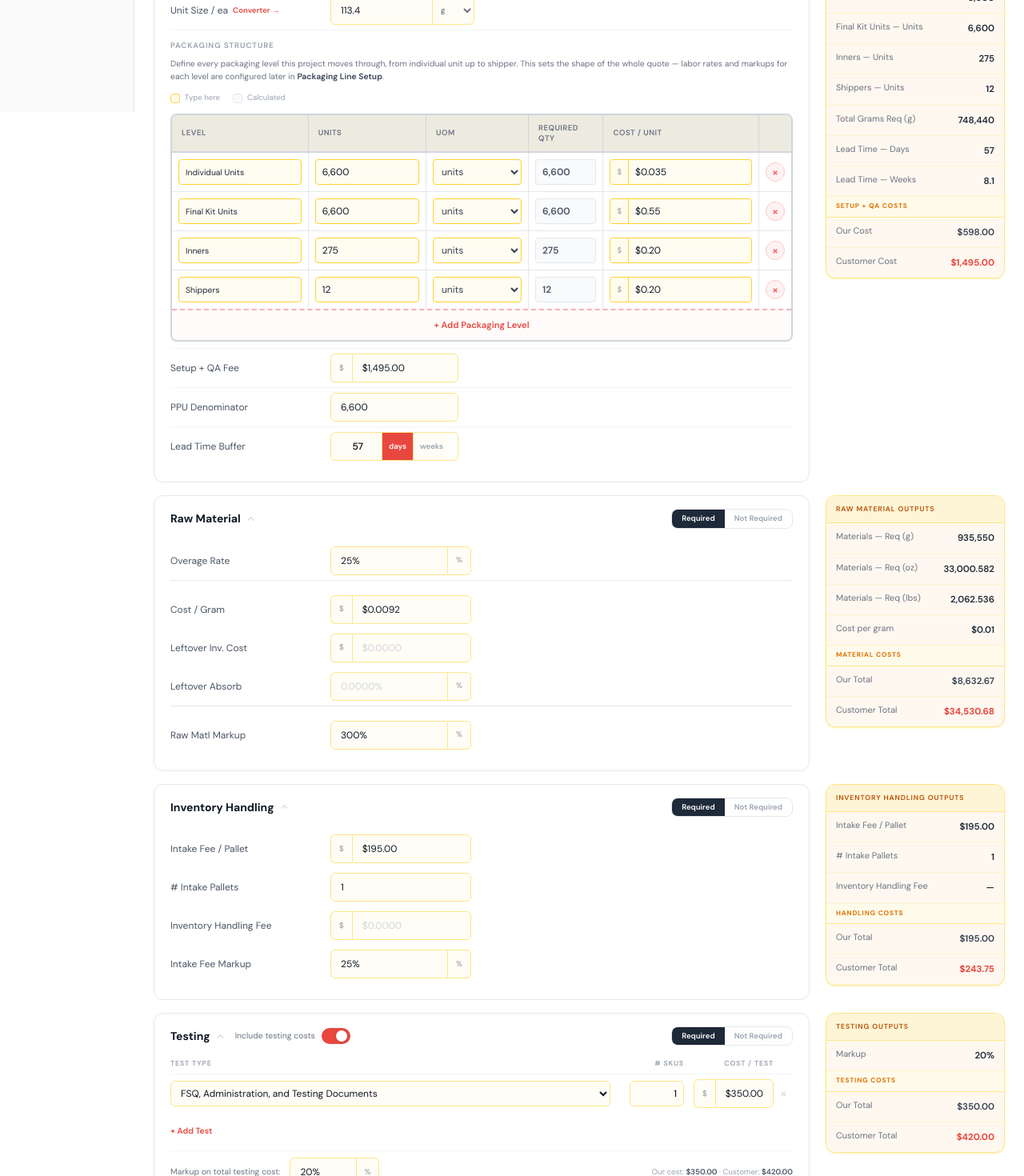
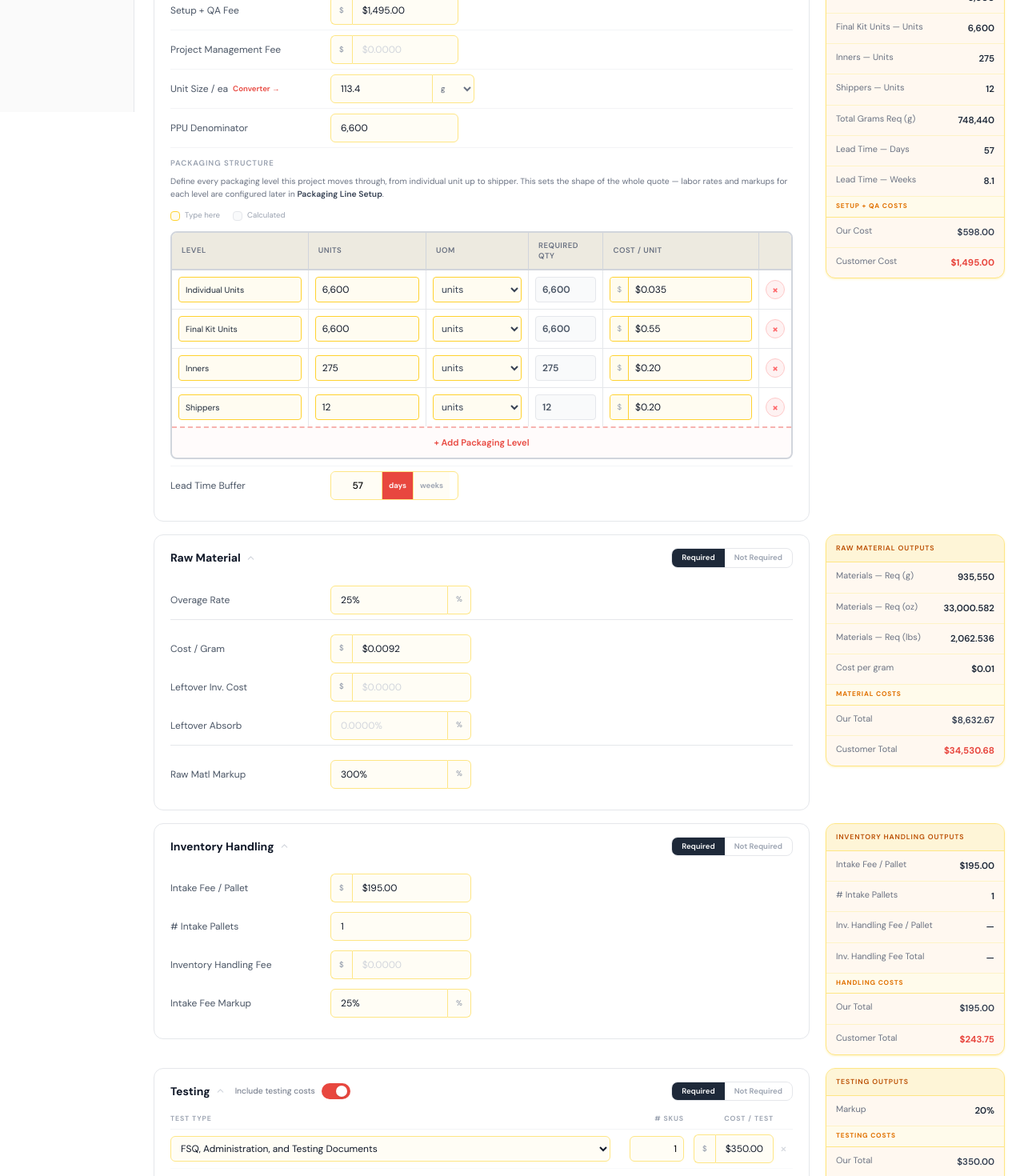
Before and after one commit to JDI-Distribution/revamped-pricing-tool, a React (Vite) app in the folder app/: page /#/ in a window 1280 px wide. Shown: the part 660-2130 px from the top of the page at 80% size. Built offline with nearby package versions, Linux system fonts and the light colour scheme.

Commit message:
added new sections

```diff
--- a/app/src/components/project/PackagingLevels.tsx
+++ b/app/src/components/project/PackagingLevels.tsx
@@ -114,9 +114,10 @@ function Col({ lvl, children }: { lvl: PackagingLevel; children?: React.ReactNod
 interface Props {
   packagingLevels:    PackagingLevel[];
   setPackagingLevels: React.Dispatch<React.SetStateAction<PackagingLevel[]>>;
+  className?: string;
 }
 
-export default function PackagingLevels({ packagingLevels, setPackagingLevels }: Props) {
+export default function PackagingLevels({ packagingLevels, setPackagingLevels, className }: Props) {
   const [sectionOpen, setSectionOpen]   = useState(true);
   const [outputsOpen, setOutputsOpen]   = useState<Record<string, boolean>>({});
   const [collapsedCols, setCollapsedCols] = useState<Record<string, boolean>>({});
@@ -160,16 +161,19 @@ export default function PackagingLevels({ packagingLevels, setPackagingLevels }:
   };
 
   // ── Manual charges ─────────────────────────────────────────────────────────
-  const [draftCharge, setDraftCharge] = useState<{ name: string; amount: string; basis: "per_unit" | "fixed" }>({
-    name: "", amount: "", basis: "per_unit",
+  const [draftCharge, setDraftCharge] = useState<{ name: string; amount: string; basis: "per_unit" | "fixed"; levelId: string }>({
+    name: "", amount: "", basis: "per_unit", levelId: "",
   });
 
   const addCharge = () => {
     const amount = parseFloat(draftCharge.amount);
     if (!draftCharge.name.trim() || isNaN(amount) || amount <= 0) return;
-    const charge: ManualCharge = { id: uid(), name: draftCharge.name.trim(), amount, basis: draftCharge.basis };
+    const charge: ManualCharge = {
+      id: uid(), name: draftCharge.name.trim(), amount, basis: draftCharge.basis,
+      ...(draftCharge.levelId ? { levelId: draftCharge.levelId } : {}),
+    };
     setPackagingLevels(prev => prev.map(l => ({ ...l, manualCharges: [...(l.manualCharges ?? []), charge] })));
-    setDraftCharge({ name: "", amount: "", basis: "per_unit" });
+    setDraftCharge({ name: "", amount: "", basis: "per_unit", levelId: draftCharge.levelId });
   };
 
   const removeCharge = (chargeId: string) =>
@@ -185,7 +189,7 @@ export default function PackagingLevels({ packagingLevels, setPackagingLevels }:
 
 
   return (
-    <div id="section-packaging-summary" className="bg-white border border-gray-200 rounded-xl mx-4 md:mx-6 mb-4 overflow-hidden max-w-4xl">
+    <div id="section-packaging-summary" className={className ?? "bg-white border border-gray-200 rounded-xl mx-4 md:mx-6 mb-4 overflow-hidden max-w-4xl"}>
 
       {/* ── Section header ── */}
       <div className="px-4 pt-3 pb-2 flex items-center gap-3">
@@ -638,7 +642,14 @@ export default function PackagingLevels({ packagingLevels, setPackagingLevels }:
             {allCharges.length > 0 && (
               <div className="mb-2 space-y-1">
                 {allCharges.map(c => {
-                  const chargeRows = packagingLevels.map((lvl, index) => {
+                  const assignedLevels = c.levelId
+                    ? packagingLevels.filter(l => l.id === c.levelId)
+                    : packagingLevels;
+                  const assignedLabel = c.levelId
+                    ? (packagingLevels.find(l => l.id === c.levelId)?.customLevelName || packagingLevels.find(l => l.id === c.levelId)?.packagingLevel || "Level")
+                    : "All levels";
+                  const chargeRows = assignedLevels.map((lvl) => {
+                    const index = packagingLevels.indexOf(lvl);
                     const baseUnits = lvl.cpoRequiredQty != null && lvl.cpoRequiredQty > 0
                       ? lvl.cpoRequiredQty
                       : effectiveUnits(lvl, index, packagingLevels);
@@ -649,11 +660,12 @@ export default function PackagingLevels({ packagingLevels, setPackagingLevels }:
                   return (
                     <div key={c.id} className="flex items-center gap-2 text-[0.65rem] bg-white border border-amber-200 rounded px-2 py-1">
                       <span className="font-semibold text-gray-700 flex-1 min-w-0 truncate">{c.name}</span>
+                      <span className="text-[0.6rem] text-gray-400 shrink-0 italic">{assignedLabel}</span>
                       <span className="text-gray-400 shrink-0">${c.amount.toFixed(2)} {c.basis === "per_unit" ? "/ unit" : "fixed"}</span>
                       <span className="text-gray-300 shrink-0">→</span>
                       {chargeRows.map(({ lvl, total, unitsWithOverage }) => (
                         <span key={lvl.id} className="text-[#e8473f] font-semibold tabular-nums shrink-0">
-                          {effectiveTypeName(lvl) || lvl.packagingLevel}: ${total.toLocaleString("en-US", { minimumFractionDigits: 2, maximumFractionDigits: 2 })}
+                          ${total.toLocaleString("en-US", { minimumFractionDigits: 2, maximumFractionDigits: 2 })}
                           {c.basis === "per_unit" && <span className="text-gray-400 font-normal"> ({unitsWithOverage.toLocaleString()} u)</span>}
                         </span>
                       ))}
@@ -679,6 +691,21 @@ export default function PackagingLevels({ packagingLevels, setPackagingLevels }:
                   placeholder="e.g. Tray Insert Cost"
                   className="h-8 w-full px-3 text-xs text-gray-700 border border-amber-300 bg-white rounded focus:outline-none focus:ring-1 focus:ring-[#e8473f]/40 focus:border-[#e8473f] placeholder:text-gray-400 transition"
                 />
+              </div>
+              <div className="shrink-0">
+                <p className="text-[0.5rem] text-gray-400 mb-0.5">Packaging Level</p>
+                <select
+                  value={draftCharge.levelId}
+                  onChange={e => setDraftCharge(d => ({ ...d, levelId: e.target.value }))}
+                  className="h-8 px-2 text-xs text-gray-700 border border-amber-300 bg-white rounded focus:outline-none focus:ring-1 focus:ring-[#e8473f]/40 focus:border-[#e8473f] transition cursor-pointer"
+                >
+                  <option value="">All levels</option>
+                  {packagingLevels.map(lvl => (
+                    <option key={lvl.id} value={lvl.id}>
+                      {lvl.customLevelName || lvl.packagingLevel || effectiveTypeName(lvl) || `Level ${packagingLevels.indexOf(lvl) + 1}`}
+                    </option>
+                  ))}
+                </select>
               </div>
               <div className="shrink-0">
                 <p className="text-[0.5rem] text-gray-400 mb-0.5">Amount ($)</p>
--- a/app/src/components/project/ProjectDetails.tsx
+++ b/app/src/components/project/ProjectDetails.tsx
@@ -247,6 +247,28 @@ export default function ProjectDetails({
 
             {/* ── shared row token: label col fixed 180px, input col fills rest ── */}
 
+            {/* Setup + QA Fee */}
+            <div className="grid grid-cols-[180px_1fr] items-center gap-5 py-1.5">
+              <span className="text-xs text-gray-600">Setup + QA Fee</span>
+              <div className="flex items-center w-40">
+                <span className={prefixBadge}>$</span>
+                <CurrencyInput type="dollar" value={parseFloat(formData.setupFeeCustomer) || 0}
+                  onChange={v => setFormField("setupFeeCustomer", String(v))}
+                  className={inputWithPrefix} />
+              </div>
+            </div>
+
+            {/* Project Management Fee */}
+            <div className="grid grid-cols-[180px_1fr] items-center gap-5 py-1.5">
+              <span className="text-xs text-gray-600">Project Management Fee</span>
+              <div className="flex items-center w-40">
+                <span className={prefixBadge}>$</span>
+                <CurrencyInput type="dollar" value={parseFloat((formData as any).projectManagementFee) || 0}
+                  onChange={v => setFormField("projectManagementFee" as keyof typeof formData, String(v))}
+                  className={inputWithPrefix} />
+              </div>
+            </div>
+
             {/* Unit Size / ea */}
             <div className="grid grid-cols-[180px_1fr] items-center gap-5 py-1.5">
               <div className="flex items-center gap-1.5 min-w-0">
@@ -271,6 +293,16 @@ export default function ProjectDetails({
                     <option key={u} value={u}>{u}</option>
                   ))}
                 </select>
+              </div>
+            </div>
+
+            {/* PPU Denominator */}
+            <div className="grid grid-cols-[180px_1fr] items-center gap-5 py-1.5">
+              <span className="text-xs text-gray-600">PPU Denominator</span>
+              <div className="w-40">
+                <CurrencyInput type="integer" value={parseFloat(formData.ppuDenominator) || 0}
+                  onChange={v => setFormField("ppuDenominator", String(v))}
+                  className={inputKey} />
               </div>
             </div>
 
@@ -388,27 +420,6 @@ export default function ProjectDetails({
               </div>
             </div>
 
-            {/* Setup Fee */}
-            <div className="grid grid-cols-[180px_1fr] items-center gap-5 py-1.5">
-              <span className="text-xs text-gray-600">Setup + QA Fee</span>
-              <div className="flex items-center w-40">
-                <span className={prefixBadge}>$</span>
-                <CurrencyInput type="dollar" value={parseFloat(formData.setupFeeCustomer) || 0}
-                  onChange={v => setFormField("setupFeeCustomer", String(v))}
-                  className={inputWithPrefix} />
-              </div>
-            </div>
-
-            {/* PPU Denominator */}
-            <div className="grid grid-cols-[180px_1fr] items-center gap-5 py-1.5">
-              <span className="text-xs text-gray-600">PPU Denominator</span>
-              <div className="w-40">
-                <CurrencyInput type="integer" value={parseFloat(formData.ppuDenominator) || 0}
-                  onChange={v => setFormField("ppuDenominator", String(v))}
-                  className={inputKey} />
-              </div>
-            </div>
-
             {/* Lead Time Buffer */}
             <div id="section-lead-time" className="grid grid-cols-[180px_1fr] items-center gap-5 py-1.5">
               <span className="text-xs text-gray-600">Lead Time Buffer</span>
@@ -483,6 +494,12 @@ export default function ProjectDetails({
           <span className={outLbl}>Customer Cost</span>
           <span className={outCxVal}>{fv(parseFloat(formData.setupFeeCustomer) || 0, fmtD)}</span>
         </div>
+        {parseFloat((formData as any).projectManagementFee) > 0 && (
+          <div className={outRow}>
+            <span className={outLbl}>Project Mgmt Fee</span>
+            <span className={outCxVal}>{fmtD(parseFloat((formData as any).projectManagementFee))}</span>
+          </div>
+        )}
       </div>}
       </div>{/* end section-row CPO */}
 
@@ -580,19 +597,21 @@ export default function ProjectDetails({
       {!notRequired["section-inventory-handling"] && (() => {
         const intakeFee         = parseFloat(formData.intakeFee as string) || 0;
         const numIntakePallets  = parseFloat((formData as any).numIntakePallets ?? formData.numPallets) || 0;
-        const invHandlingFee    = parseFloat((formData as any).inventoryHandlingFee as string) || 0;
+        const invHandlingFeePerPallet = parseFloat((formData as any).inventoryHandlingFee as string) || 0;
+        const invHandlingFeeTotal = invHandlingFeePerPallet * numIntakePallets;
         const intakeMarkup      = parseFloat(formData.intakeFeeMarkup as string) || 0;
         const intakeTotalOur    = intakeFee * numIntakePallets;
         const intakeTotalCx     = intakeTotalOur * (1 + intakeMarkup / 100);
-        const invHandlingCx     = invHandlingFee * (1 + intakeMarkup / 100);
-        const totalOur          = intakeTotalOur + invHandlingFee;
+        const invHandlingCx     = invHandlingFeeTotal * (1 + intakeMarkup / 100);
+        const totalOur          = intakeTotalOur + invHandlingFeeTotal;
         const totalCustomer     = intakeTotalCx + invHandlingCx;
         return (
           <div className={outPanel}>
             <div className={outTitle}>Inventory Handling Outputs</div>
             <div className={outRow}><span className={outLbl}>Intake Fee / Pallet</span><span className={outVal}>{fv(intakeFee, fmtD)}</span></div>
             <div className={outRow}><span className={outLbl}># Intake Pallets</span><span className={outVal}>{numIntakePallets > 0 ? fmtN(numIntakePallets) : "—"}</span></div>
-            <div className={outRow}><span className={outLbl}>Inventory Handling Fee</span><span className={outVal}>{fv(invHandlingFee, fmtD)}</span></div>
+            <div className={outRow}><span className={outLbl}>Inv. Handling Fee / Pallet</span><span className={outVal}>{fv(invHandlingFeePerPallet, fmtD)}</span></div>
+            <div className={outRow}><span className={outLbl}>Inv. Handling Fee Total</span><span className={outVal}>{fv(invHandlingFeeTotal, fmtD)}</span></div>
             <div className={outCostSep}>Handling Costs</div>
             <div className={outRow}><span className={outLbl}>Our Total</span><span className={outOurVal}>{fv(totalOur, fmtD)}</span></div>
             <div className={outRow}><span className={outLbl}>Customer Total</span><span className={outCxVal}>{fv(totalCustomer, fmtD)}</span></div>
--- a/app/src/lib/ProjectContext.tsx
+++ b/app/src/lib/ProjectContext.tsx
@@ -32,6 +32,7 @@ const initialFormData: ProjectFormData = {
   testingMarkup:           "20",
   setupFeeOur:             "598",
   setupFeeCustomer:        "1495",
+  projectManagementFee:    "0",
   ppuDenominator:          "6600",
   leadTimeBufferDays:      "57",
   startDate:               (() => { const d = new Date(); d.setDate(d.getDate() + 7); return d.toISOString().slice(0, 10); })(),
--- a/app/src/lib/types.ts
+++ b/app/src/lib/types.ts
@@ -43,6 +43,7 @@ export interface ManualCharge {
   name:      string;
   amount:    number;   // dollar amount
   basis:     "per_unit" | "fixed";
+  levelId?:  string;   // id of the PackagingLevel this charge applies to; undefined = all levels
 }
 
 export interface PackagingLevel {
@@ -149,6 +150,7 @@ export interface ProjectFormData {
   // Setup / QA fee (separate our-cost vs customer price)
   setupFeeOur: string;
   setupFeeCustomer: string;
+  projectManagementFee: string;
   ppuDenominator: string;
   // Material markups
   materialOverage: string;
--- a/app/src/pages/Home.tsx
+++ b/app/src/pages/Home.tsx
@@ -272,7 +272,66 @@ function LeftContent({ expanded: _expanded, moqRows, setMoqRows, formData, setFo
           </div>
         </div>
       )}
-      <PackagingLevels packagingLevels={packagingLevels} setPackagingLevels={setPackagingLevels} />
+      {/* Packaging Line Setup + outputs panel */}
+      <div className="flex gap-5 items-start px-4 md:px-6 mb-4">
+        <PackagingLevels
+          packagingLevels={packagingLevels}
+          setPackagingLevels={setPackagingLevels}
+          className="bg-white border border-gray-200 rounded-xl overflow-hidden flex-1 min-w-0"
+        />
+        {!notRequired["section-packaging-summary"] && summaryRows.length > 0 && (() => {
+          const allCharges = packagingLevels[0]?.manualCharges ?? [];
+          const pkgRows = summaryRows.filter(r => !["Setup / QA Fee", "Materials", "Pallets & Fees"].includes(r.label) && !r.label.startsWith("Testing –"));
+
+          // Compute manual charge total for a given packagingLevel
+          const manualChargeTotal = (lvl: (typeof packagingLevels)[0]): number => {
+            const lvlCharges = allCharges.filter(c => !c.levelId || c.levelId === lvl.id);
+            const baseUnits = lvl.cpoRequiredQty != null && lvl.cpoRequiredQty > 0
+              ? lvl.cpoRequiredQty
+              : (lvl.units > 0 ? lvl.units : 0);
+            const unitsWithOverage = Math.ceil(baseUnits * (1 + lvl.overageRate / 100));
+            return lvlCharges.reduce((sum, c) => sum + (c.basis === "per_unit" ? c.amount * unitsWithOverage : c.amount), 0);
+          };
+
+          return (
+            <div className="w-56 shrink-0 sticky top-14 bg-[#FFF8F0] border border-amber-200 rounded-xl overflow-hidden shadow-sm shadow-amber-100">
+              <div className="px-3 py-2.5 text-[0.55rem] font-semibold text-amber-700 uppercase tracking-widest border-b border-amber-200 bg-amber-100/60">
+                Packaging Line Costs
+              </div>
+              {pkgRows.map((r, i) => {
+                const lvl = packagingLevels[i];
+                const chargeTotal = lvl ? manualChargeTotal(lvl) : 0;
+                const totalOur = r.ourCosts + chargeTotal;
+                const totalCx  = r.customerPrice + chargeTotal;
+                return (
+                  <div key={i} className="border-b border-amber-100 last:border-0">
+                    <div className="px-3 pt-2 pb-0.5 text-[0.6rem] font-bold text-gray-600 uppercase tracking-wider">{r.label}</div>
+                    <div className="flex items-start justify-between gap-3 px-3 pb-2">
+                      <div>
+                        <div className="text-[0.52rem] text-gray-400 mb-0.5">Our Cost</div>
+                        <div className="text-[0.72rem] font-semibold text-gray-700 tabular-nums">
+                          {totalOur > 0 ? totalOur.toLocaleString("en-US", { style: "currency", currency: "USD" }) : "—"}
+                        </div>
+                      </div>
+                      <div className="text-right">
+                        <div className="text-[0.52rem] text-gray-400 mb-0.5">Customer</div>
+                        <div className="text-[0.72rem] font-bold text-[#e8473f] tabular-nums">
+                          {totalCx > 0 ? totalCx.toLocaleString("en-US", { style: "currency", currency: "USD" }) : "—"}
+                        </div>
+                      </div>
+                    </div>
+                    {chargeTotal > 0 && (
+                      <div className="px-3 pb-2 text-[0.55rem] text-amber-600 italic">
+                        incl. {chargeTotal.toLocaleString("en-US", { style: "currency", currency: "USD" })} manual charges
+                      </div>
+                    )}
+                  </div>
+                );
+              })}
+            </div>
+          );
+        })()}
+      </div>
       <PalletizationSection
         formData={formData}
         setFormField={setFormField}
```
Also changed, not shown: 2 other files (tests, documents, lock files or other folders).
